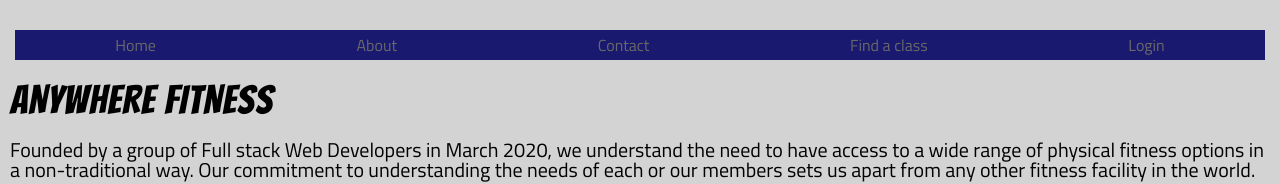
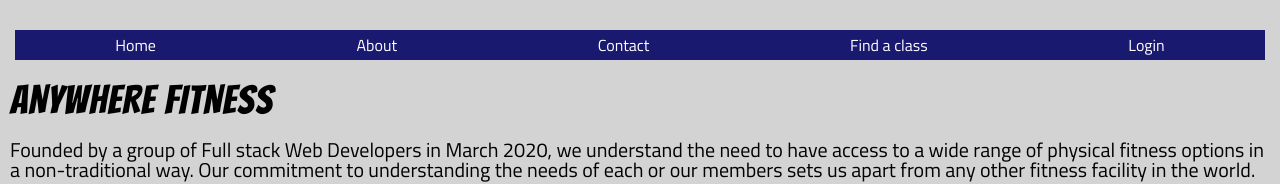
Before and after one commit to robo-chick/marketing-page, a plain HTML site: page about.html in a window 1280 px wide. Shown: the top 184 px of the page. Drawn offline with Linux system fonts and the light colour scheme; grey boxes are pictures that could not be loaded.

Commit message:
login link

```diff
--- a/about.html
+++ b/about.html
@@ -19,7 +19,7 @@
         <nav><a href="about.html">About</a></nav>
         <nav><a href="contact.html">Contact</a></nav>
         <nav><a href="class.hatml">Find a class</a></nav>
-        <nav><a href="login">Login</a></nav>
+        <nav><a href="https://anywhere-fitness-minibw.netlify.com/">Login</a></nav>
 
 
     </header>
@@ -101,7 +101,7 @@
     <nav><a href="about.html">About</a></nav>
     <nav><a href="contact.html">Contact</a></nav>
     <nav><a href="class.hatml">Find a class</a></nav>
-    <nav><a href="login">Login</a></nav>
+    <nav><a href="https://anywhere-fitness-minibw.netlify.com/">Login</a></nav>
 
 </footer>
 
--- a/css/about.css
+++ b/css/about.css
@@ -128,6 +128,7 @@ p {
 
 
 header {
+
     background-color: midnightblue;
     color: dimgray;
 }
@@ -142,7 +143,7 @@ header {
 }
  .links a {
     text-decoration: none;
-    color: dimgray;
+    color: white;
   }
 
   .group1 {
```
